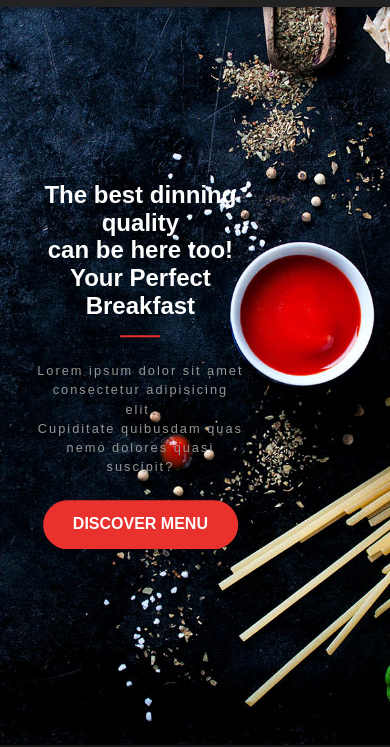
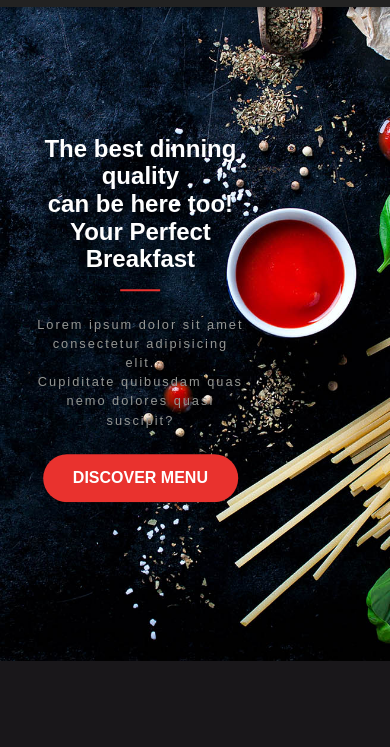
Before and after one commit to Asmaabdulsalam-zone/F-w-template, a plain HTML site: page index.html in a window 390 px wide. Shown: the part 99-846 px from the top of the page. Drawn offline with Linux system fonts and the light colour scheme; a script that the page names is missing.

Commit message:
forth commit

```diff
--- a/css/main.css
+++ b/css/main.css
@@ -280,6 +280,9 @@ header {
 
 }*/
 @media (max-width: 1199px) {
+  .home {
+    height: 90vh;
+  }
   .W_F, header .logo {
     width: 55%; }
 
```
